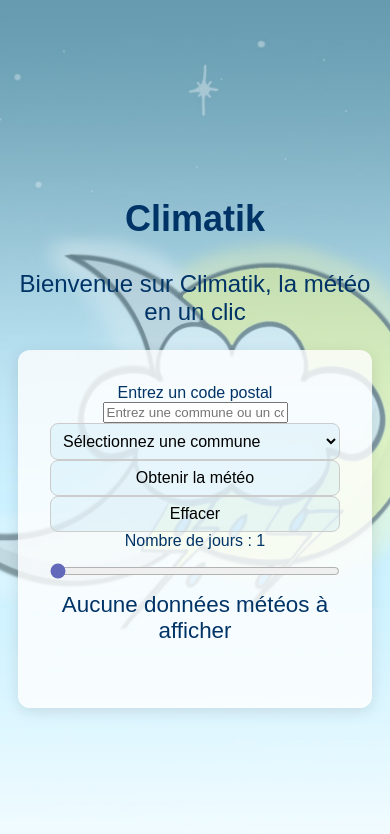
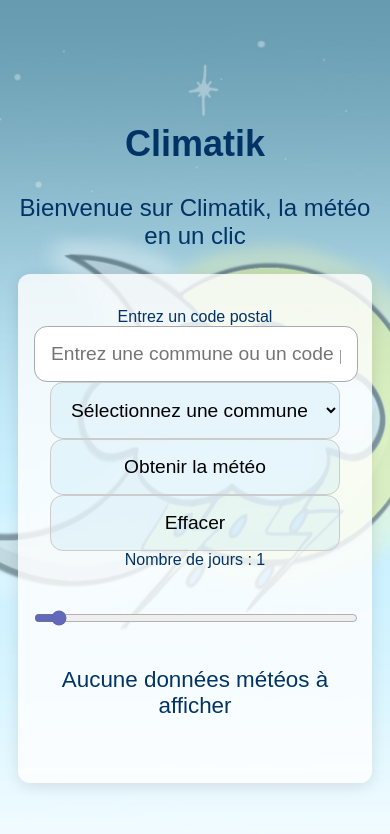
Before and after one commit to maelhemon/projet_203, a plain HTML site: page index.html in a window 390 px wide. Drawn offline with Linux system fonts and the light colour scheme.

Commit message:
sizing button

```diff
--- a/style.css
+++ b/style.css
@@ -1,35 +1,35 @@
 /* ------------------ STYLE GLOBAL DU BODY ------------------ */
 body {
-  display: flex;                      /* Flexbox pour centrer verticalement et horizontalement */
+  display: flex;
   flex-direction: column;
   align-items: center;
   justify-content: center;
-  min-height: 100vh;                 /* Hauteur minimum = 100% de l'écran */
+  min-height: 100vh;
   margin: 1rem;
   text-align: center;
   background-image: url("img/acceuil.jpg");
-  background-size: cover;            /* L'image couvre toute la zone visible */
+  background-size: cover;
   background-position: center;
   background-repeat: no-repeat;
   font-family: sans-serif;
-  color: #003366;                    /* Couleur du texte par défaut */
+  color: #003366;
 }
 
 /* ------------------ STYLE DES BLOCS PRINCIPAUX ------------------ */
 article {
   padding: 20px;
-  background-color: rgba(255, 255, 255, 0.8);  /* Fond blanc semi-transparent */
+  background-color: rgba(255, 255, 255, 0.8);
   border-radius: 12px;
-  box-shadow: 0 4px 15px rgba(0, 0, 0, 0.1);   /* Ombre portée */
-  width: 90%;                     /* Largeur adaptative */
-  max-width: 800px;               /* Largeur max */
+  box-shadow: 0 4px 15px rgba(0, 0, 0, 0.1);
+  width: 90%;
+  max-width: 800px;
   font-size: 1.2rem;
 }
 
 /* ------------------ GRILLE DES CARTES MÉTÉO ------------------ */
 .weather {
   display: grid;
-  grid-template-columns: repeat(auto-fit, minmax(250px, 1fr)); /* Colonnes auto-réactives */
+  grid-template-columns: repeat(auto-fit, minmax(250px, 1fr));
   gap: 2rem;
   padding: 2rem;
   width: 100%;
@@ -59,7 +59,6 @@ article {
 #welcome {
   font-size: 2rem;
 }
-
 .instant_weather {
   font-size: 1.2rem;
 }
@@ -74,42 +73,63 @@ article {
 
 /* ------------------ LISTE DEROULANTE DES COMMUNES ------------------ */
 #communes {
-  padding: 0.5rem;
-  border-radius: 0.5rem;
-  font-size: 1rem;
+  padding: 1rem;
+  border-radius: 0.8rem;
+  font-size: 1.2rem;
+  min-width: 220px;
 }
 
 /* ------------------ STYLE DES BOUTONS & SELECT ------------------ */
 button,
 select {
   background-color: rgba(81, 186, 224, 0.1);
-  border-radius: 0.5rem;
-  padding: 0.5rem 1rem;
-  font-size: 1rem;
+  border-radius: 0.8rem;
+  padding: 1rem 2rem;
+  font-size: 1.2rem;
   border: 1px solid #ccc;
   cursor: pointer;
+  min-width: 220px;
 }
 
 button:hover {
-  background-color: rgba(81, 186, 224, 0.2);  /* Couleur plus vive au survol */
+  background-color: rgba(81, 186, 224, 0.2);
 }
 
-/* ------------------ STYLE DES CHECKBOX ------------------ */
+/* ------------------ INPUT TEXT/NOMBRE ------------------ */
+input[type="text"],
+input[type="number"] {
+  padding: 1rem;
+  font-size: 1.2rem;
+  border-radius: 0.8rem;
+  border: 1px solid #aaa;
+  min-width: 220px;
+}
+
+/* ------------------ CHECKBOX ------------------ */
 input[type="checkbox"] {
-  width: 20px;
-  height: 20px;
-  accent-color: #101c53;  /* Couleur personnalisée (fonctionne sur Chrome, Firefox...) */
+  width: 24px;
+  height: 24px;
+  accent-color: #101c53;
+  margin-right: 0.5rem;
 }
 
 /* ------------------ SLIDER (input range) ------------------ */
 input[type="range"] {
-  width: 100%;              /* S’adapte à la largeur de l’écran */
-  max-width: 400px;
-  height: 0.6rem;
+  width: 100%;
+  max-width: 500px;
+  height: 1rem;
   background: #ffffff;
   border-radius: 4px;
-  accent-color: #6268ba;   /* Couleur de la poignée */
-  margin: 1rem 0;
+  accent-color: #6268ba;
+  margin: 1.5rem 0;
+}
+
+/* ------------------ STYLE GLOBAL DES INPUTS ------------------ */
+input {
+  font-size: 1.2rem;
+  padding: 1rem;
+  border-radius: 0.8rem;
+  border: 1px solid #aaa;
 }
 
 /* ------------------ RESPONSIVE : ÉCRANS ≤ 768px ------------------ */
@@ -119,7 +139,7 @@ input[type="range"] {
   }
 
   .weather {
-    grid-template-columns: 1fr;  /* Une seule colonne sur mobile/tablette */
+    grid-template-columns: 1fr;
     padding: 1rem;
   }
 
@@ -137,8 +157,9 @@ input[type="range"] {
   }
 
   button,
-  select {
-    width: 90%;     /* Plus grands pour les doigts en mobile */
+  select,
+  input {
+    width: 90%;
   }
 }
 
```
